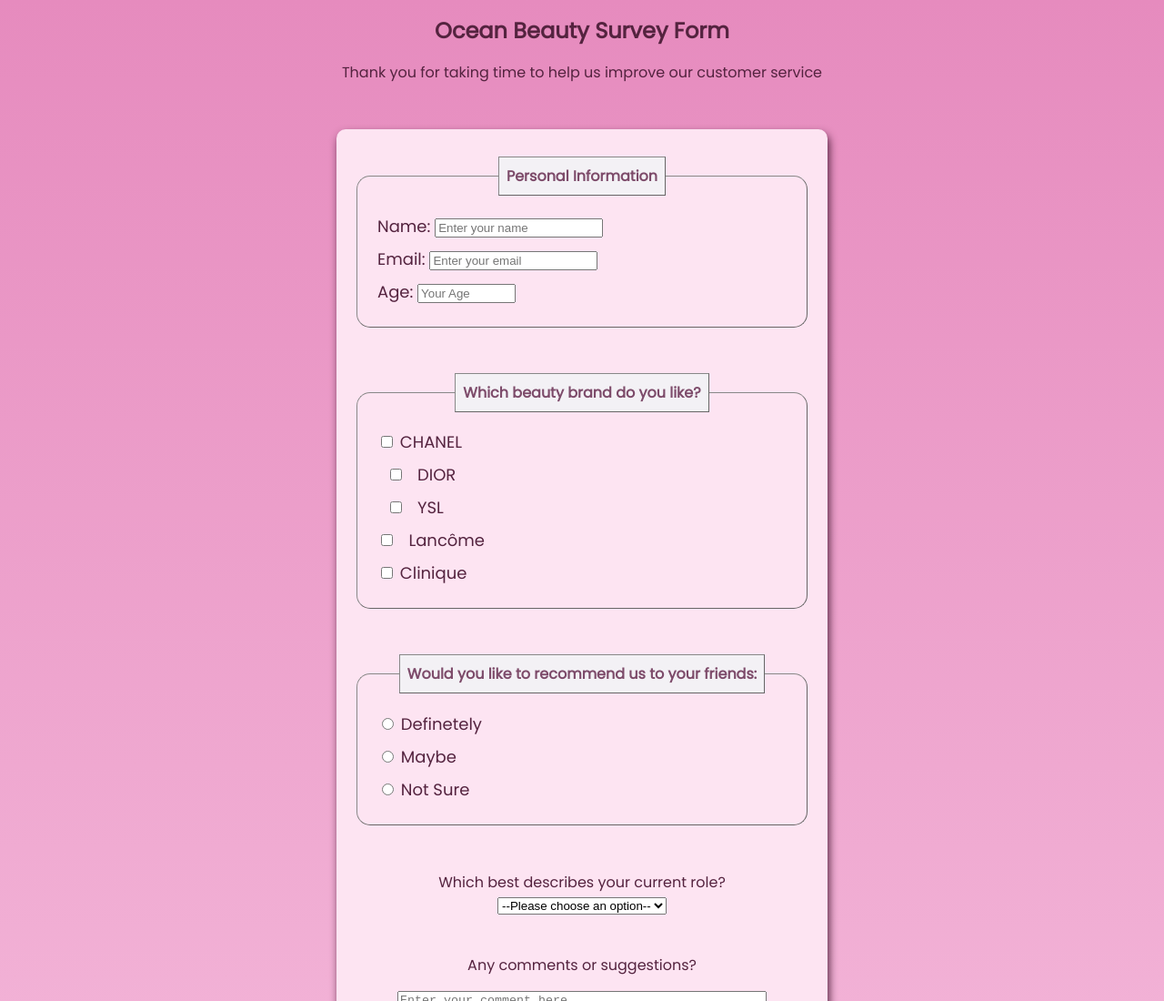
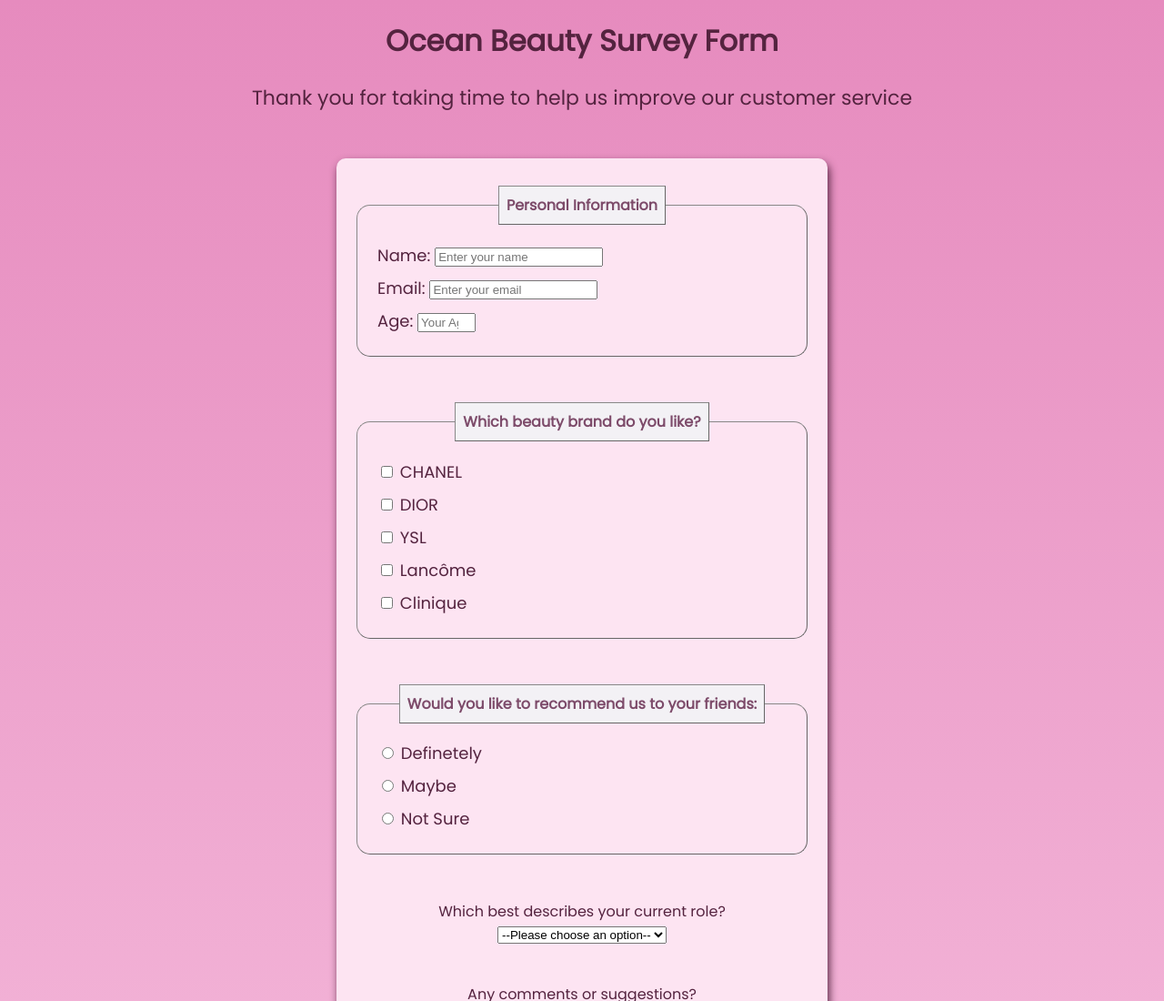
Before and after one commit to ziqiCodeLady/SurveyForm, a plain HTML site: page index.html in a window 1280 px wide. Shown: the top 1100 px of the page at 91% size. Drawn offline with Linux system fonts and the light colour scheme.

Commit message:
FreeCodeCamp-Build a Suvey Form - Fixing the incorrect indent of 'beautyBrand' class - Removing the extra space in css file

```diff
--- a/index.html
+++ b/index.html
@@ -17,7 +17,7 @@
     <fieldset class="personInfo">
       <legend>Personal Information</legend>
 
-      <div class="personal-info" id="survey-group">
+      <div class="personal_info" id="survey-group">
         <label for="name" id="name-label">Name:</label>
         <input type="text" name="name" id="name" placeholder="Enter your name" required>
         <br>
@@ -25,6 +25,7 @@
         <label for="email" id="email-label">Email:</label>
         <input type="email" id="email" placeholder="Enter your email" required>
         <br>
+
         <label for="number" id="number-label">Age:</label>
         <input type="number" id="number" placeholder="Your Age " min="18" max="100" required>
       </div>
@@ -32,11 +33,9 @@
     </fieldset>
 
 
-
-
     <fieldset class="recommendation">
       <legend>Which beauty brand do you like?</legend>
-      <div id="survey-group">
+      <div class=beautyBrand id="survey-group">
             <input type="checkbox" id="Channel" name="beauty_brand" value="Chanel">
             <label for="Chanel">CHANEL</label>
           <br>
--- a/styles.css
+++ b/styles.css
@@ -7,6 +7,7 @@ body {
 header {
   color: #54233F;
   font-family: 'Poppins', sans-serif;
+  text-align: center;
 }
 
 #survey-form {
@@ -25,7 +26,6 @@ fieldset {
   border-right: 1px solid #666;
   border-bottom: 1px solid #666;
   border-radius: 15px;
-
 }
 
 legend {
@@ -38,39 +38,34 @@ legend {
   background-color: #F3F1F5;
 }
 
-header {
-
-  text-align: center;
-
+h1 {
+  font-size: 32px;
+  font-weight: bolder;
 }
 
-h1{
-  font-size: 24px;
+#description {
+  font-size: 22px;
 }
 
-
-
-input[type='number']{
-    width: 100px;
+.personal_info {
+  float: left;
+  width: 100%;
 }
 
 #survey-group {
   text-align: left;
-  padding:10px;
+  padding: 10px;
   line-height: 2;
   font-size: 18px;
-
+  display: block;
 }
 
 .userRole {
   padding-bottom: 25px;
   margin-bottom: 10px;
-
-
 }
 
 #comments {
   width: 400px;
   height: 100px;
-
 }
```
Lines whose indentation alone changed are shown as unchanged.
